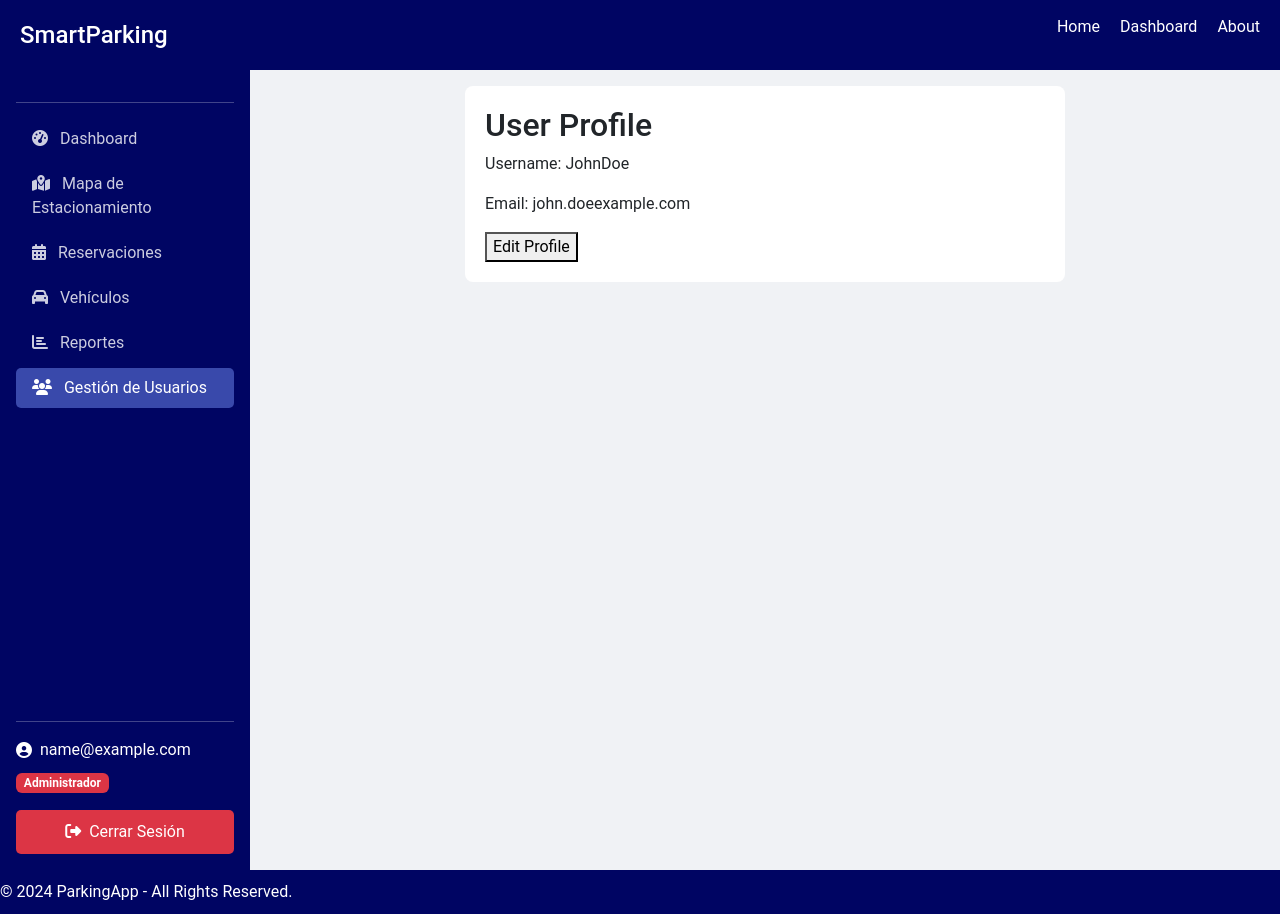
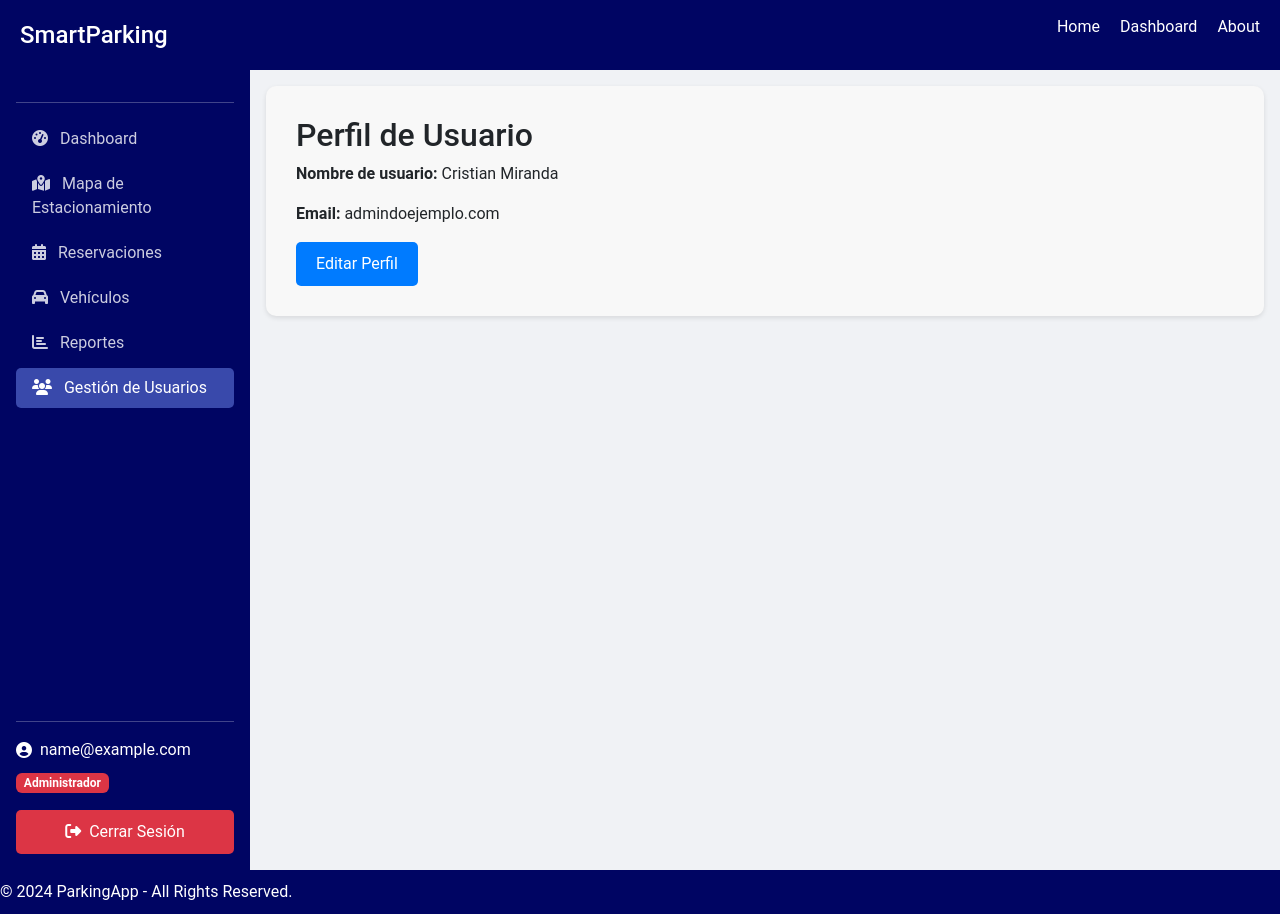
Before and after one commit to MrKrissM/IntelligentParking, an Angular app: page /users in a window 1280 px wide. Built offline with nearby package versions, Linux system fonts and the light colour scheme; sample sign-in values are in the browser's storage.

Commit message:
agregado minimo profile

```diff
--- a/src/app/user-profile/user-profile.component.css
+++ b/src/app/user-profile/user-profile.component.css
@@ -1,7 +1,27 @@
 .profile-container {
-    max-width: 600px;
-    margin: 0 auto;
-    padding: 20px;
-    background-color: #ffffff;
-    border-radius: 8px;
-  }
+  /* ... */
+}
+
+.profile-card {
+  background-color: #f8f8f8;
+  padding: 30px;
+  border-radius: 10px;
+  box-shadow: 0 2px 5px rgba(0, 0, 0, 0.1);
+}
+
+.profile-image {
+  width: 100px;
+  height: 100px;
+  border-radius: 50%;
+  margin-bottom: 20px;
+}
+
+.btn-edit {
+  /* Estilos para el botón */
+  background-color: #007bff;
+  color: #fff;
+  padding: 10px 20px;
+  border: none;
+  border-radius: 5px;
+  cursor: pointer;
+}
--- a/src/app/user-profile/user-profile.component.html
+++ b/src/app/user-profile/user-profile.component.html
@@ -1,6 +1,9 @@
 <div class="profile-container">
-  <h2>User Profile</h2>
-  <p>Username: JohnDoe</p>
-  <p>Email: john.doeexample.com</p>
-  <button>Edit Profile</button>
+  <div class="profile-card">
+    <h2>Perfil de Usuario</h2>
+    <!-- <img src="imagen-perfil.jpg" alt="Foto de perfil" class="profile-image"> -->
+    <p><strong>Nombre de usuario:</strong> Cristian Miranda</p>
+    <p><strong>Email:</strong> admindoejemplo.com</p>
+    <button class="btn-edit">Editar Perfil</button>
+  </div>
 </div>
```
